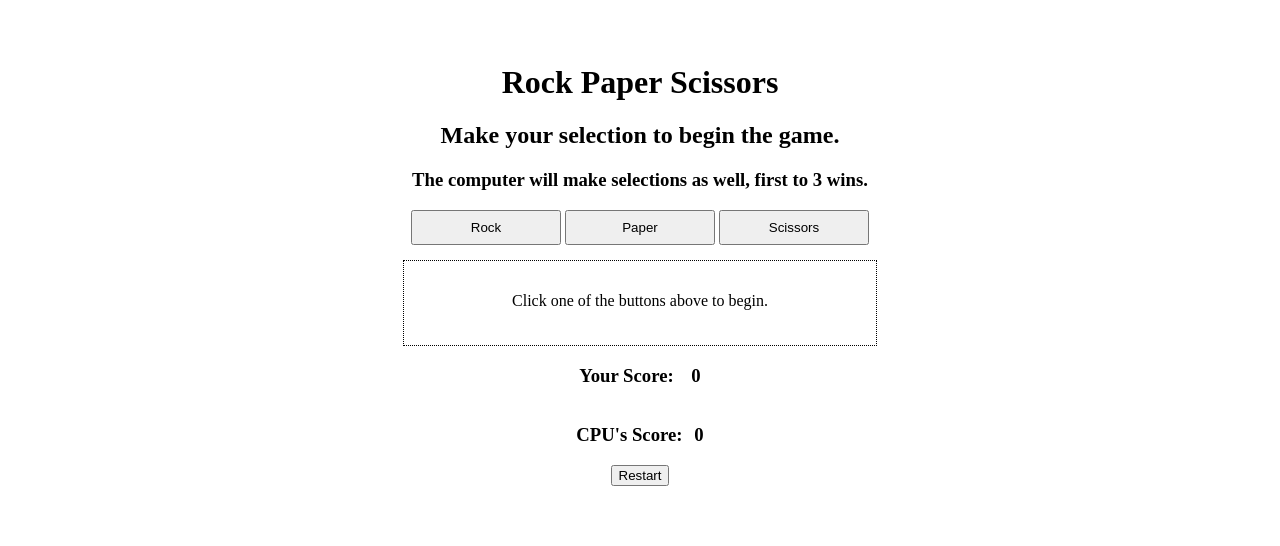
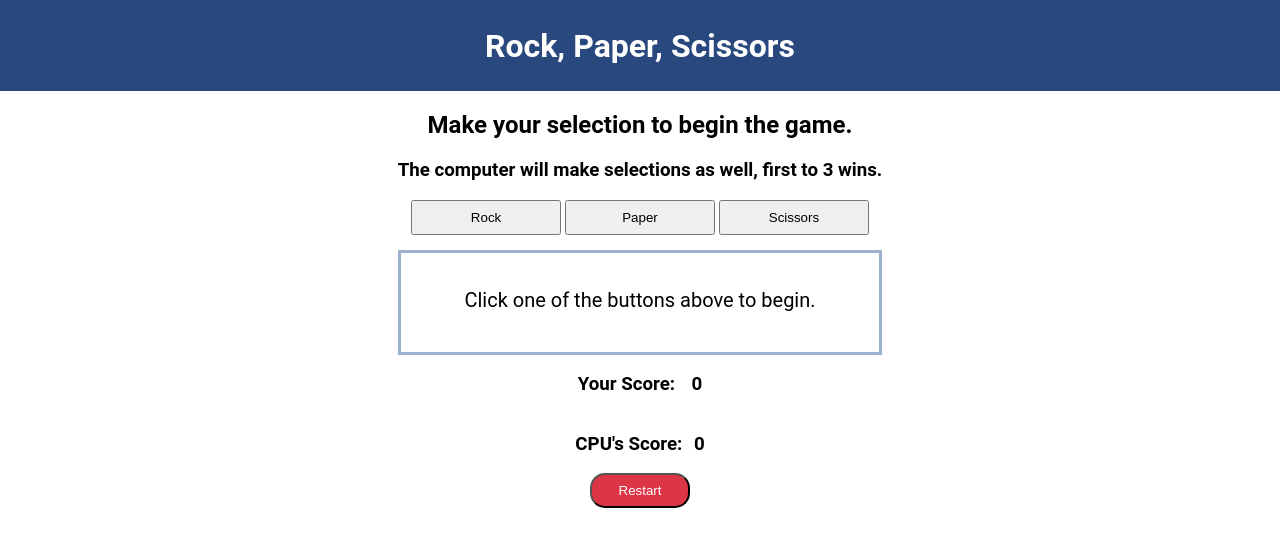
Before and after one commit to krishabbashyal/JS_RockPaperScissors, a plain HTML site: page index.html in a window 1280 px wide. Drawn offline with Linux system fonts and the light colour scheme.

Commit message:
All logic has been completed, css completed, project ready for deployment

```diff
--- a/index.html
+++ b/index.html
@@ -8,9 +8,11 @@
     <link rel="stylesheet" href="styles.css">
 </head>
 <body>
-    <h1>Rock Paper Scissors</h1>
-    <h2>Make your selection to begin the game.</h2>
-    <h3>The computer will make selections as well, first to 3 wins.</h3>
+    <div class = "header">
+        <h1>Rock, Paper, Scissors</h1>
+    </div>
+        <h2>Make your selection to begin the game.</h2>
+        <h3>The computer will make selections as well, first to 3 wins.</h3>
 
     <div class = "selectionButtons">
         <button id = "rockButton" onclick = "getUserSelect('Rock')">Rock</button>
@@ -33,7 +35,7 @@
             <h3 id = "cpuScore">0</h3>
         </div>
     </div>
-    <button onClick="window.location.reload();">Restart</button>
+    <button class = "restartButton" onClick="window.location.reload();">Restart</button>
 </body>
 <script src="script.js"></script>
 </html>
--- a/styles.css
+++ b/styles.css
@@ -1,7 +1,17 @@
 body{
     text-align: center;
-    margin-top: 5%;
+    margin: 0;
+    padding: 0;
     justify-content: space-around;
+    font-family: 'Roboto', sans-serif;
+
+}
+
+.header{
+    background-color: #29487d;
+    color: #ffffff;
+    padding: .4%;
+
 }
 
 .selectionButtons button{
@@ -12,9 +22,10 @@ body{
 
 .playArea{
     padding: 15px;
-    border: black dotted 1px;
+    border: #9cb2ce solid 3px;
     width: 35%;
     margin: auto;
+    font-size: 20px;
 }
 
 
@@ -40,3 +51,11 @@ body{
 .scoreNumber{
     align-items: right;
 }
+
+.restartButton{
+    background-color: #dc3545;
+    color: white;
+    width: 100px;
+    height: 35px;
+    border-radius: 15px;
+}
```
